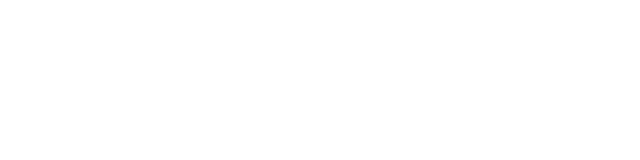
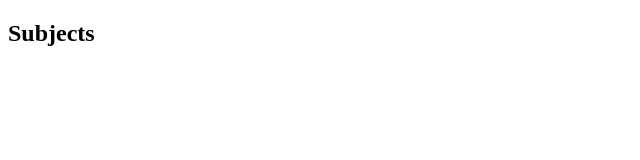
Before and after one commit to RaihanAizvan/Fution, a Vue app: page /subjects in a window 1280 px wide. Shown: the top 160 px of the page, without its empty margins (0-640 px from the left). Built offline with nearby package versions, Linux system fonts and the light colour scheme.

Commit message:
Add router with subject routes

```diff
--- a/src/App.vue
+++ b/src/App.vue
@@ -1,9 +1,10 @@
 <template>
   <AppShell>
-    <div class="app-root" />
+    <RouterView />
   </AppShell>
 </template>
 
 <script setup lang="ts">
+import { RouterView } from 'vue-router'
 import AppShell from './app/AppShell.vue'
 </script>
--- /dev/null
+++ b/src/router/index.ts
@@ -0,0 +1,25 @@
+import { createRouter, createWebHistory } from 'vue-router'
+
+import SubjectDetailView from '../views/SubjectDetailView.vue'
+import SubjectsView from '../views/SubjectsView.vue'
+
+const routes = [
+  {
+    path: '/subjects',
+    name: 'subjects',
+    component: SubjectsView
+  },
+  {
+    path: '/subjects/:slug',
+    name: 'subject-detail',
+    component: SubjectDetailView,
+    props: true
+  }
+]
+
+const router = createRouter({
+  history: createWebHistory(),
+  routes
+})
+
+export default router
--- /dev/null
+++ b/src/views/SubjectDetailView.vue
@@ -0,0 +1,7 @@
+<template>
+  <section class="subject-detail">
+    <header class="subject-detail__header">
+      <h1>Subject</h1>
+    </header>
+  </section>
+</template>
--- /dev/null
+++ b/src/views/SubjectsView.vue
@@ -0,0 +1,7 @@
+<template>
+  <section class="subjects-view">
+    <header class="subjects-view__header">
+      <h1>Subjects</h1>
+    </header>
+  </section>
+</template>
```
Also changed, not shown: src/main.ts (+6 -1 lines).
